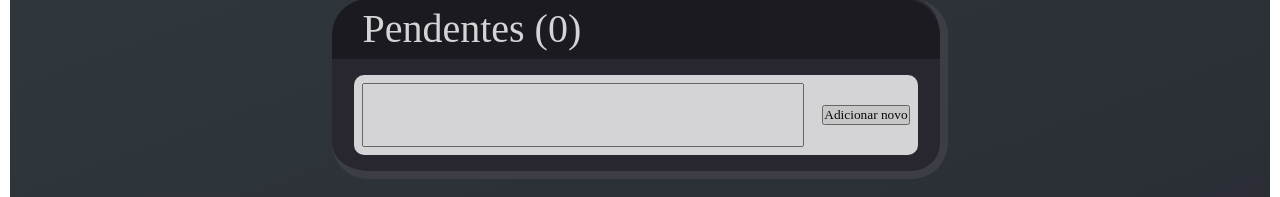
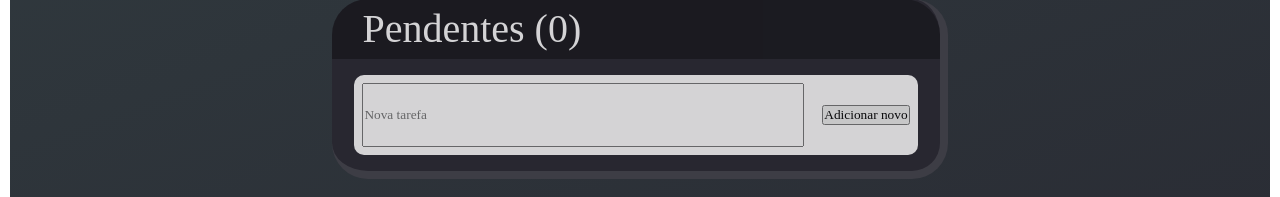
Before and after one commit to l-ricardo/ToDoList, a React (Create React App) app: page / in a window 1280 px wide. Shown: the part 126-323 px from the top of the page. Built offline with nearby package versions, Linux system fonts and the light colour scheme.

Commit message:
melhorias no input

```diff
--- a/src/components/TaskForm.js
+++ b/src/components/TaskForm.js
@@ -20,6 +20,8 @@ export default function TaskForm({ addTodo }) {
     return (
         <div className={styles.task_item_box}>
             <input
+                type="text"
+                placeholder="Nova tarefa"
                 onChange={(e) => setText(e.target.value)}>
             </input>
             <button className={styles.add_button}
```
